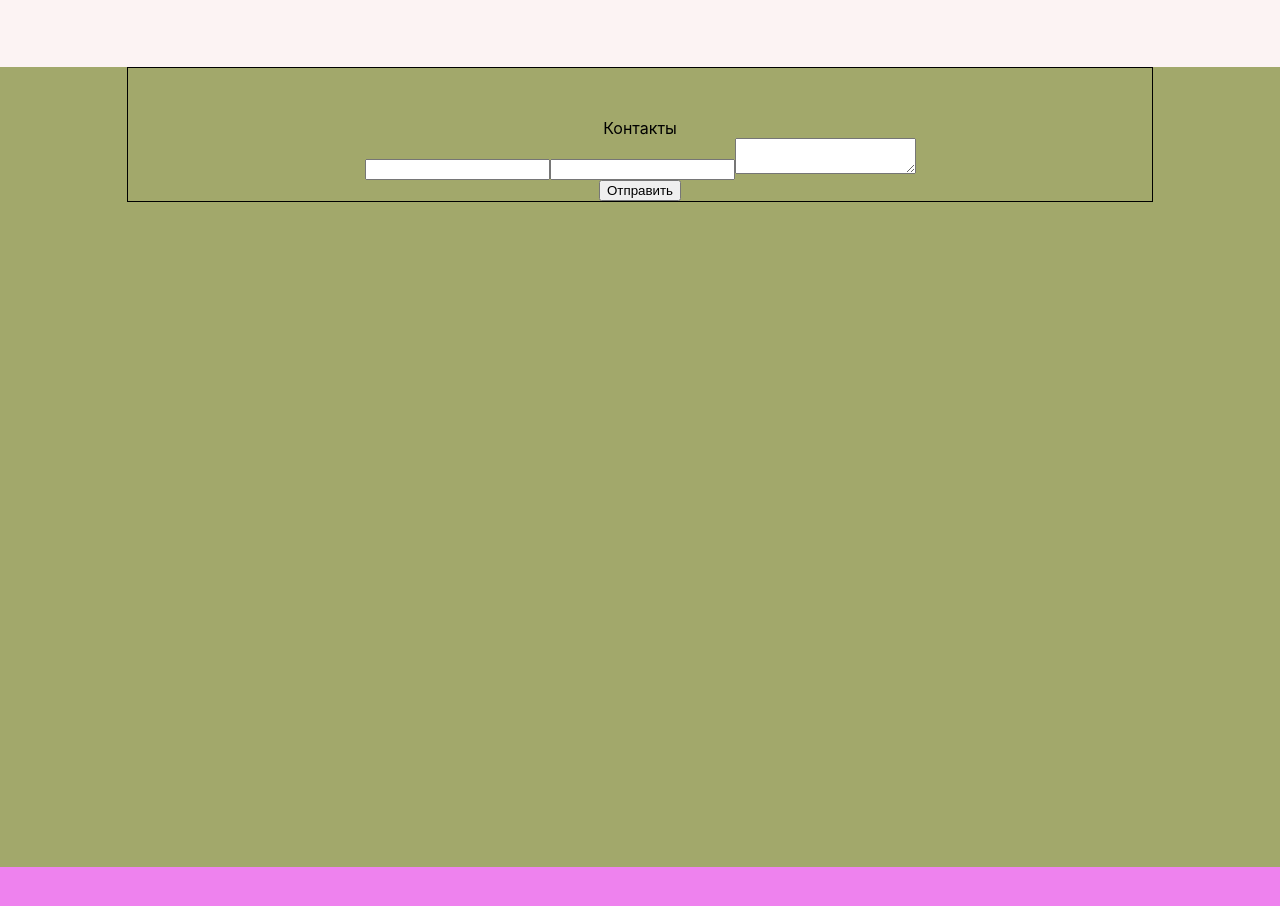
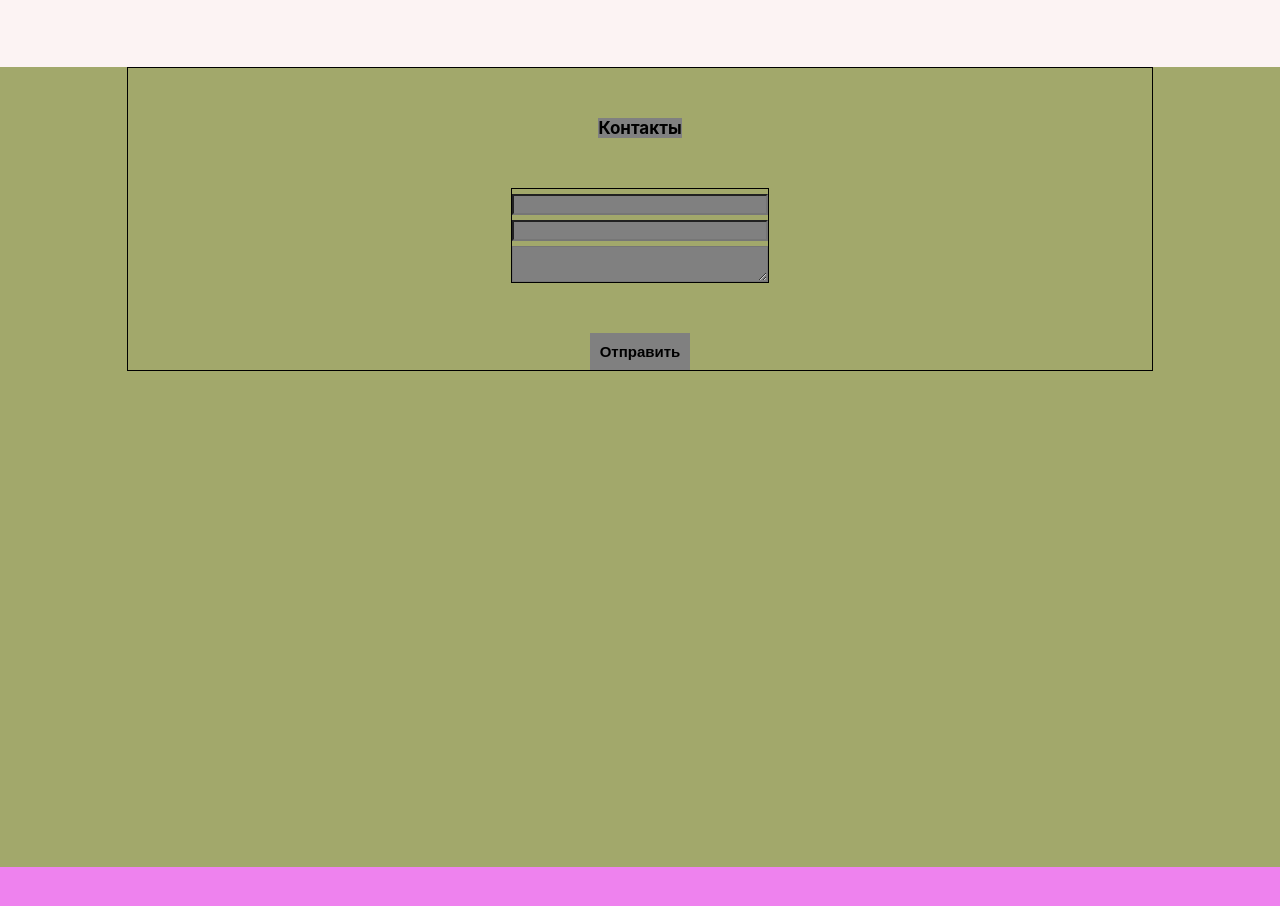
Before and after one commit to zionjke/portfolio, a React (Create React App) app: page / in a window 1280 px wide. Shown: the part 2683-3589 px from the top of the page. Built offline with nearby package versions, Linux system fonts and the light colour scheme.

Commit message:
styled Contacts component v2

```diff
--- a/src/components/Contacts/Contacts.js
+++ b/src/components/Contacts/Contacts.js
@@ -8,13 +8,13 @@ function Contacts() {
             <div className={styles.container}>
                 <div className={styles.contacts_block}>
                     <span>Контакты</span>
-                    <div className={styles.contacts_block_form}>
-                        <form>
+
+                        <form className={styles.contacts_block_form}>
                             <input type="text"/>
                             <input type="text"/>
                             <textarea ></textarea>
                         </form>
-                    </div>
+
                     <button>
                         Отправить
                     </button>
--- a/src/components/Contacts/Contacts.module.css
+++ b/src/components/Contacts/Contacts.module.css
@@ -18,6 +18,32 @@
   align-items: center;
 }
 
+.contacts_block span {
+  background-color: gray;
+  font-weight: bold;
+  font-size: 17px;
+}
+
 .contacts_block_form {
+  border: 1px solid;
+  display: flex;
+  flex-direction: column;
+  justify-content: space-between;
+  margin-top: 50px;
+  width: 25%;
+}
+.contacts_block_form input,
+.contacts_block_form textarea {
+  background-color: gray;
+  margin-top: 5px;
+}
+
+.contacts_block button {
+  background-color: gray;
+  border:0 ;
+  padding: 10px;
+  font-weight: bold;
+  margin-top:50px;
+  font-size: 15px;
 
 }
```
